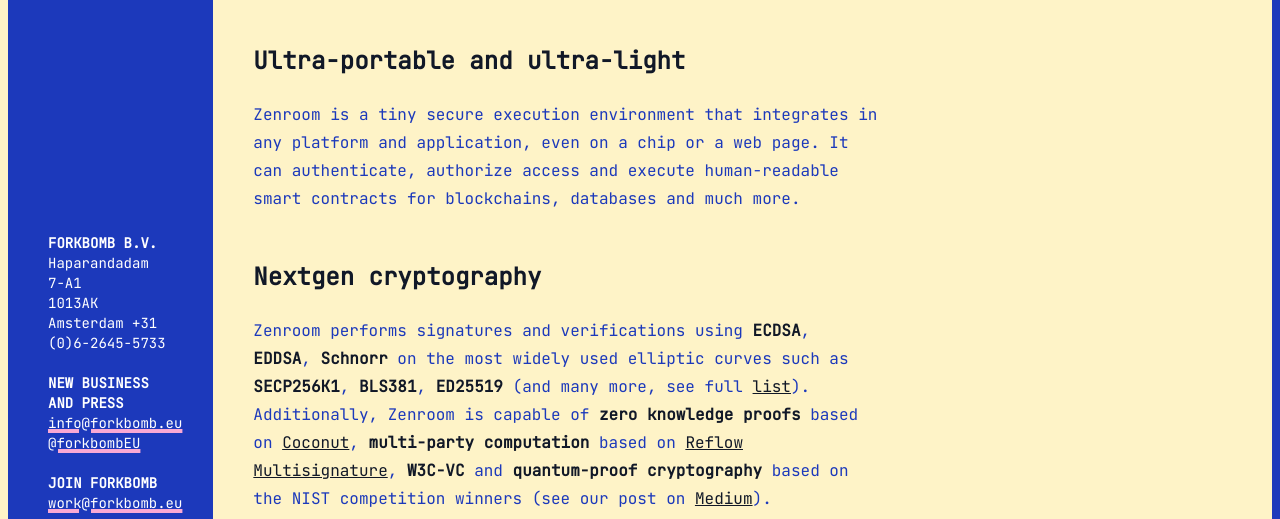
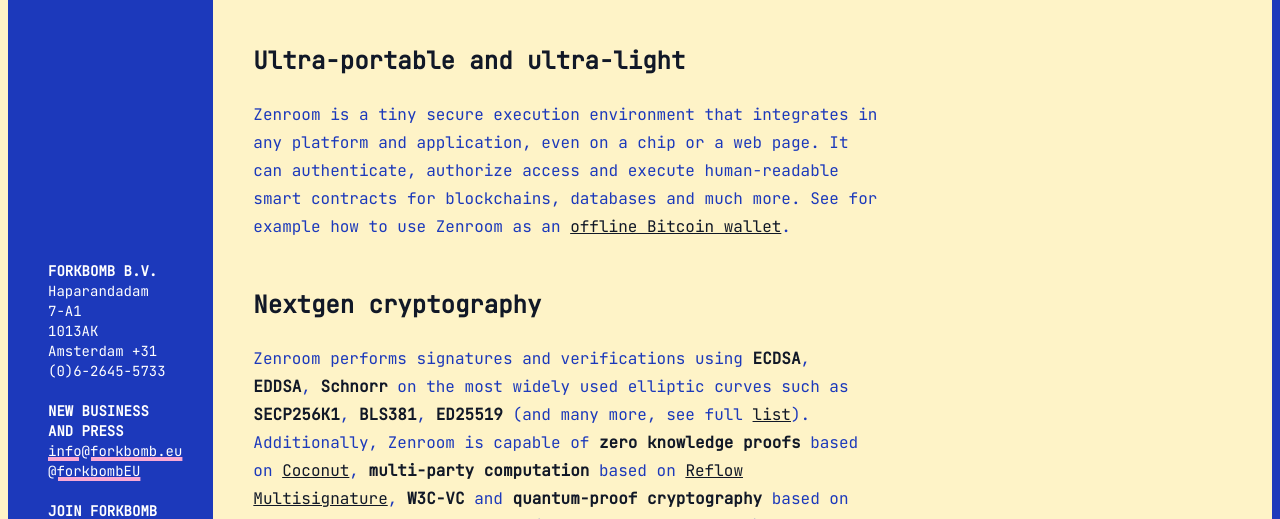
Before and after one commit to ForkbombEu/forkbombeu.github.io, an Astro site: page /products/zenroom in a window 1280 px wide. Shown: the part 915-1434 px from the top of the page. Built offline with nearby package versions, Linux system fonts and the light colour scheme; Astro itself is replaced by a stand-in of ours.

Commit message:
add bitcoin offline wallet link

```diff
--- a/src/pages/products/zenroom.md
+++ b/src/pages/products/zenroom.md
@@ -14,8 +14,7 @@
 Zenroom offers **interoperability** between **Bitcoin, Ethereum, Fabric, Sawtooth, Iota, Planetmint**, meaning that a single Zenroom smart contract can perform operations on each of these ledgers, allowing operations as NFT or token transfer along with multilayer and multi-source data notarization. The capability has been used to develop the blockchain oracle [Zenswarm](https://forkbomb.eu/products/zenswarm).
 
 ## Ultra-portable and ultra-light
-Zenroom is a tiny secure execution environment that integrates in any platform and application, even on a chip or a web page. It can authenticate, authorize access and execute human-readable smart contracts for blockchains, databases and much more.
-
+Zenroom is a tiny secure execution environment that integrates in any platform and application, even on a chip or a web page. It can authenticate, authorize access and execute human-readable smart contracts for blockchains, databases and much more. See for example how to use Zenroom as an [offline Bitcoin wallet](https://medium.com/think-do-tank/bitcoin-secure-off-line-wallet-be50a57a8474).
 
 ## Nextgen cryptography
 Zenroom performs signatures and verifications using **ECDSA**, **EDDSA**, **Schnorr** on the most widely used elliptic curves such as **SECP256K1**, **BLS381**, **ED25519** (and many more, see full [list](https://github.com/dyne/Zenroom/blob/master/build/config.mk#L294-L297)). Additionally, Zenroom is capable of **zero knowledge proofs** based on [Coconut](https://arxiv.org/pdf/1802.07344.pdf), **multi-party computation** based on [Reflow Multisignature](https://ui.adsabs.harvard.edu/abs/2021arXiv210514527R/abstract), **W3C-VC** and **quantum-proof cryptography** based on the NIST competition winners (see our post on [Medium](https://medium.com/think-do-tank/quantum-proof-cryptography-e23b165b3bbd)).
```
